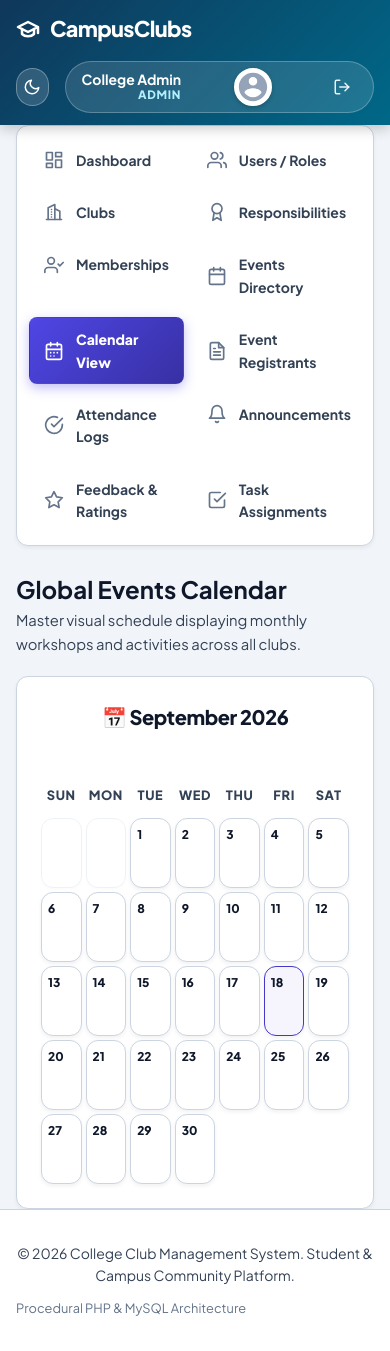
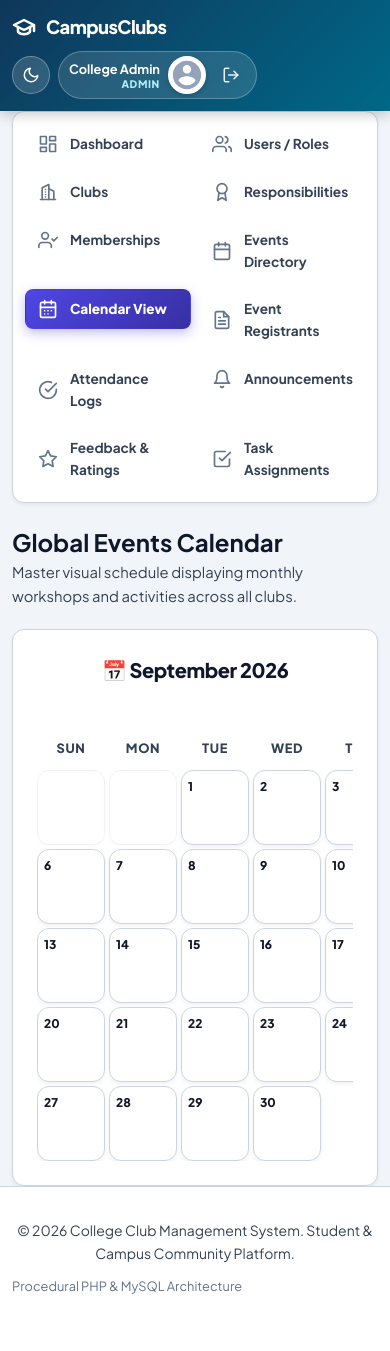
Before and after one commit to sudan-pandey/Final1, a PHP site: page /admin/calendar.php in a window 390 px wide. After the commit the page ends 1294 px from the top, so only its background shows below. Run offline with PHP 8.4, Linux system fonts and the light colour scheme; a user stored in the database is signed in; data comes from the database, SQL or seed files in the repository; data that the repository does not hold is empty.

Commit message:
Fix ClubManager UI responsiveness and announcement message display
- Standardized announcement/message card structures and text wrapping.
- Implemented expandable 'Read more' / 'Read less' interaction for long content.
- Prevented layout breakage on long titles/descriptions in calendar and event views.
- Enhanced responsive CSS layouts for Header, Sidebar, Cards, Tables, and Forms.

Co-authored-by: sudan-pandey <170283909+sudan-pandey@users.noreply.github.com>

```diff
--- a/admin/calendar.php
+++ b/admin/calendar.php
@@ -39,6 +39,7 @@ $dayOfWeek = intval(date('w', $firstDayOfMonth)); // 0 (Sunday) to 6 (Saturday)
         <div class="feature-card" style="margin-top: 20px;">
             <h3 style="text-align: center; margin-bottom: 20px;">📅 <?php echo $monthName; ?></h3>
 
+            <div class="calendar-wrapper">
             <div class="calendar-grid">
                 <!-- Day Headers -->
                 <div class="calendar-day-header">Sun</div>
@@ -74,6 +75,7 @@ $dayOfWeek = intval(date('w', $firstDayOfMonth)); // 0 (Sunday) to 6 (Saturday)
                     </div>
                 <?php endfor; ?>
             </div>
+            </div>
         </div>
     </main>
 </div>
--- a/assets/css/style.css
+++ b/assets/css/style.css
@@ -185,6 +185,11 @@ html[data-theme="dark"], [data-theme="dark"] {
     margin: 0;
     padding: 0;
     box-sizing: border-box;
+}
+
+html, body {
+    overflow-x: hidden;
+    width: 100%;
 }
 
 body {
@@ -506,6 +511,8 @@ body {
     padding-top: 32px;
     padding-bottom: 64px;
     flex: 1;
+    width: 100%;
+    min-width: 0;
 }
 
 /* Sidebar Navigation Menu */
@@ -598,6 +605,7 @@ body {
 .main-content {
     flex-grow: 1;
     min-width: 0;
+    max-width: 100%;
 }
 
 .flex-header {
@@ -713,6 +722,9 @@ body {
     display: flex;
     flex-direction: column;
     box-shadow: var(--shadow-sm);
+    max-width: 100%;
+    word-break: break-word;
+    overflow-wrap: anywhere;
 }
 
 .card:hover, .feature-card:hover {
@@ -1037,6 +1092,12 @@ tr:last-child td {
 }
 
 /* Calendar styling */
+.calendar-wrapper {
+    width: 100%;
+    overflow-x: auto;
+    -webkit-overflow-scrolling: touch;
+}
+
 .calendar-grid {
     display: grid;
     grid-template-columns: repeat(7, 1fr);
@@ -1063,6 +1124,8 @@ tr:last-child td {
     position: relative;
     transition: var(--transition);
     box-shadow: var(--shadow-sm);
+    overflow: hidden;
+    word-break: break-word;
 }
 
 .calendar-day:hover {
@@ -1200,7 +1264,7 @@ footer, .app-footer, .landing-footer {
 @media (max-width: 992px) {
     .dashboard-container {
         flex-direction: column;
-        gap: 24px;
+        gap: 20px;
     }
 
     .sidebar {
@@ -1210,13 +1274,13 @@ footer, .app-footer, .landing-footer {
     .sidebar-menu {
         position: static;
         display: grid;
-        grid-template-columns: repeat(auto-fill, minmax(170px, 1fr));
+        grid-template-columns: repeat(auto-fill, minmax(150px, 1fr));
         gap: 8px;
     }
 
     .sidebar-menu a {
-        padding: 10px 14px;
-        font-size: 0.875rem;
+        padding: 8px 12px;
+        font-size: 0.85rem;
     }
 
     .hero-content h2 {
@@ -1226,22 +1290,41 @@ footer, .app-footer, .landing-footer {
 
 @media (max-width: 640px) {
     .container {
-        padding: 0 16px;
+        padding: 0 12px;
     }
 
     .header-container {
-        flex-direction: column;
-        gap: 14px;
-        align-items: stretch;
+        flex-direction: row;
+        flex-wrap: wrap;
+        justify-content: space-between;
+        align-items: center;
+        gap: 10px;
+    }
+
+    .logo {
+        font-size: 1.15rem;
     }
 
     .header-actions {
-        justify-content: space-between;
+        gap: 8px;
     }
 
     .header-profile-block {
-        width: 100%;
-        justify-content: space-between;
+        padding: 4px 10px;
+        gap: 8px;
+        max-width: 100%;
+    }
+
+    .profile-name {
+        font-size: 0.8rem;
+        max-width: 120px;
+        white-space: nowrap;
+        overflow: hidden;
+        text-overflow: ellipsis;
+    }
+
+    .profile-role {
+        font-size: 0.65rem;
     }
 
     .flex-header {
@@ -1251,7 +1334,17 @@ footer, .app-footer, .landing-footer {
     }
 
     .sidebar-menu {
-        grid-template-columns: 1fr 1fr;
+        grid-template-columns: repeat(auto-fill, minmax(130px, 1fr));
+    }
+
+    .stats-grid {
+        grid-template-columns: repeat(auto-fill, minmax(130px, 1fr));
+        gap: 12px;
+    }
+
+    .card-grid {
+        grid-template-columns: 1fr;
+        gap: 16px;
     }
 
     .hero-content h2 {
@@ -1259,16 +1352,17 @@ footer, .app-footer, .landing-footer {
     }
 
     .auth-card {
-        padding: 28px 20px;
+        padding: 24px 16px;
     }
 
     .calendar-grid {
         grid-template-columns: repeat(7, 1fr);
         gap: 4px;
+        min-width: 500px;
     }
 
     .calendar-day {
-        min-height: 70px;
+        min-height: 75px;
         padding: 6px;
     }
 
--- a/assets/js/script.js
+++ b/assets/js/script.js
@@ -87,7 +87,45 @@ document.addEventListener('DOMContentLoaded', function () {
         });
     }
 
-    // 3. Accessible Modal Dialog controls (for pages with event creation modal)
+    // 3. Announcement & Long Text "Read More / Read Less" Interactive Toggle
+    function initExpandableTexts() {
+        const expandableElems = document.querySelectorAll('.expandable-text');
+        expandableElems.forEach(function (container) {
+            const content = container.querySelector('.text-content');
+            let toggleBtn = container.querySelector('.btn-read-more');
+
+            if (!content) return;
+
+            // Check if scrollHeight exceeds clientHeight (or line threshold)
+            const isOverflowing = content.scrollHeight > content.clientHeight + 8 || content.textContent.length > 220;
+
+            if (isOverflowing) {
+                container.classList.add('collapsed');
+                if (!toggleBtn) {
+                    toggleBtn = document.createElement('button');
+                    toggleBtn.type = 'button';
+                    toggleBtn.className = 'btn-read-more';
+                    toggleBtn.innerHTML = 'Read more <svg width="14" height="14" viewBox="0 0 24 24" fill="none" stroke="currentColor" stroke-width="2" stroke-linecap="round" stroke-linejoin="round"><path d="m6 9 6 6 6-6"/></svg>';
+                    container.appendChild(toggleBtn);
+                }
+
+                toggleBtn.onclick = function () {
+                    const isCollapsed = container.classList.contains('collapsed');
+                    if (isCollapsed) {
+                        container.classList.remove('collapsed');
+                        toggleBtn.innerHTML = 'Read less <svg width="14" height="14" viewBox="0 0 24 24" fill="none" stroke="currentColor" stroke-width="2" stroke-linecap="round" stroke-linejoin="round"><path d="m18 15-6-6-6 6"/></svg>';
+                    } else {
+                        container.classList.add('collapsed');
+                        toggleBtn.innerHTML = 'Read more <svg width="14" height="14" viewBox="0 0 24 24" fill="none" stroke="currentColor" stroke-width="2" stroke-linecap="round" stroke-linejoin="round"><path d="m6 9 6 6 6-6"/></svg>';
+                    }
+                };
+            }
+        });
+    }
+
+    initExpandableTexts();
+
+    // 4. Accessible Modal Dialog controls (for pages with event creation modal)
     const modalOverlay = document.getElementById('eventModalOverlay');
     const modalContent = modalOverlay ? modalOverlay.querySelector('.modal-content') : null;
     const modalCloseBtn = document.getElementById('modalCloseBtn');
--- a/club-head/announcements.php
+++ b/club-head/announcements.php
@@ -233,8 +233,10 @@ try {
                                 <span class="text-muted" style="font-size: 0.85rem;">🕒 <?php echo escape($ann['created_at']); ?></span>
                             </div>
 
-                            <h4 style="margin-bottom: 10px; color: var(--text-main); font-size: 1.25rem;"><?php echo escape($ann['title']); ?></h4>
-                            <p style="color: var(--text-main); margin-bottom: 15px; line-height: 1.6; white-space: pre-wrap;"><?php echo escape($ann['content']); ?></p>
+                            <h4 style="margin-bottom: 10px; color: var(--text-main); font-size: 1.25rem; word-break: break-word; overflow-wrap: anywhere;"><?php echo escape($ann['title']); ?></h4>
+                            <div class="expandable-text">
+                                <p class="text-content" style="color: var(--text-main); margin-bottom: 0; line-height: 1.6; white-space: pre-wrap;"><?php echo escape($ann['content']); ?></p>
+                            </div>
 
                             <div style="border-top: 1px dashed var(--border-color); padding-top: 10px; display: flex; justify-content: space-between; align-items: center; flex-wrap: wrap; gap: 10px;">
                                 <span class="text-muted" style="font-size: 0.85rem;">Posted by: <strong><?php echo escape($ann['publisher'] ?: 'System Admin'); ?></strong></span>
--- a/club-head/calendar.php
+++ b/club-head/calendar.php
@@ -52,6 +52,7 @@ $dayOfWeek = intval(date('w', $firstDayOfMonth)); // 0 (Sunday) to 6 (Saturday)
             <div class="feature-card" style="margin-top: 20px;">
                 <h3 style="text-align: center; margin-bottom: 20px;">📅 <?php echo $monthName; ?> - <?php echo escape($club['name']); ?></h3>
 
+                <div class="calendar-wrapper">
                 <div class="calendar-grid">
                     <!-- Day Headers -->
                     <div class="calendar-day-header">Sun</div>
@@ -87,6 +88,7 @@ $dayOfWeek = intval(date('w', $firstDayOfMonth)); // 0 (Sunday) to 6 (Saturday)
                         </div>
                     <?php endfor; ?>
                 </div>
+                </div>
             </div>
         <?php endif; ?>
     </main>
--- a/club-head/events.php
+++ b/club-head/events.php
@@ -106,8 +106,10 @@ try {
                     <div class="card">
                         <div>
                             <span class="badge" style="margin-bottom: 10px;"><?php echo strtoupper(escape($event['status'])); ?></span>
-                            <h3><?php echo escape($event['title']); ?></h3>
-                            <p><?php echo escape($event['description']); ?></p>
+                            <h3 style="word-break: break-word; overflow-wrap: anywhere;"><?php echo escape($event['title']); ?></h3>
+                            <div class="expandable-text">
+                                <p class="text-content"><?php echo escape($event['description']); ?></p>
+                            </div>
 
                             <div style="font-size: 0.9rem; margin-bottom: 20px; color: var(--text-muted);">
                                 <div>📍 <strong>Location:</strong> <?php echo escape($event['location']); ?></div>
--- a/student/announcements.php
+++ b/student/announcements.php
@@ -126,8 +126,10 @@ try {
                                 <span class="text-muted" style="font-size: 0.85rem;">🕒 <?php echo escape($ann['created_at']); ?></span>
                             </div>
 
-                            <h3 style="margin-bottom: 10px; color: var(--text-main); font-size: 1.25rem;"><?php echo escape($ann['title']); ?></h3>
-                            <p style="color: var(--text-main); margin-bottom: 15px; line-height: 1.6; white-space: pre-wrap;"><?php echo escape($ann['content']); ?></p>
+                            <h4 style="margin-bottom: 10px; color: var(--text-main); font-size: 1.25rem; word-break: break-word; overflow-wrap: anywhere;"><?php echo escape($ann['title']); ?></h4>
+                            <div class="expandable-text">
+                                <p class="text-content" style="color: var(--text-main); margin-bottom: 0; line-height: 1.6; white-space: pre-wrap;"><?php echo escape($ann['content']); ?></p>
+                            </div>
 
                             <div style="border-top: 1px dashed var(--border-color); padding-top: 10px; color: var(--text-muted); font-size: 0.85rem;">
                                 Posted by: <strong><?php echo escape($ann['publisher'] ?: 'System Admin'); ?></strong>
--- a/student/calendar.php
+++ b/student/calendar.php
@@ -40,6 +40,7 @@ $dayOfWeek = intval(date('w', $firstDayOfMonth)); // 0 (Sunday) to 6 (Saturday)
         <div class="feature-card" style="margin-top: 20px;">
             <h3 style="text-align: center; margin-bottom: 20px;">📅 <?php echo $monthName; ?></h3>
 
+            <div class="calendar-wrapper">
             <div class="calendar-grid">
                 <!-- Day Headers -->
                 <div class="calendar-day-header">Sun</div>
@@ -75,6 +76,7 @@ $dayOfWeek = intval(date('w', $firstDayOfMonth)); // 0 (Sunday) to 6 (Saturday)
                     </div>
                 <?php endfor; ?>
             </div>
+            </div>
         </div>
     </main>
 </div>
--- a/student/events.php
+++ b/student/events.php
@@ -49,8 +49,10 @@ try {
                                 <?php echo renderClubLogo($event['club_logo'] ?? null, $event['club_name'], 36); ?>
                                 <span class="badge" style="margin-bottom: 0;"><?php echo escape($event['club_name']); ?></span>
                             </div>
-                            <h3><?php echo escape($event['title']); ?></h3>
-                            <p><?php echo escape($event['description']); ?></p>
+                            <h3 style="word-break: break-word; overflow-wrap: anywhere;"><?php echo escape($event['title']); ?></h3>
+                            <div class="expandable-text">
+                                <p class="text-content"><?php echo escape($event['description']); ?></p>
+                            </div>
 
                             <div style="font-size: 0.9rem; margin-bottom: 15px; color: var(--text-muted);">
                                 <div>📍 <strong>Location:</strong> <?php echo escape($event['location']); ?></div>
```
Also changed, not shown: other parts of assets/css/style.css (+46 -1 lines), admin/announcements.php (+5 -3 lines).
